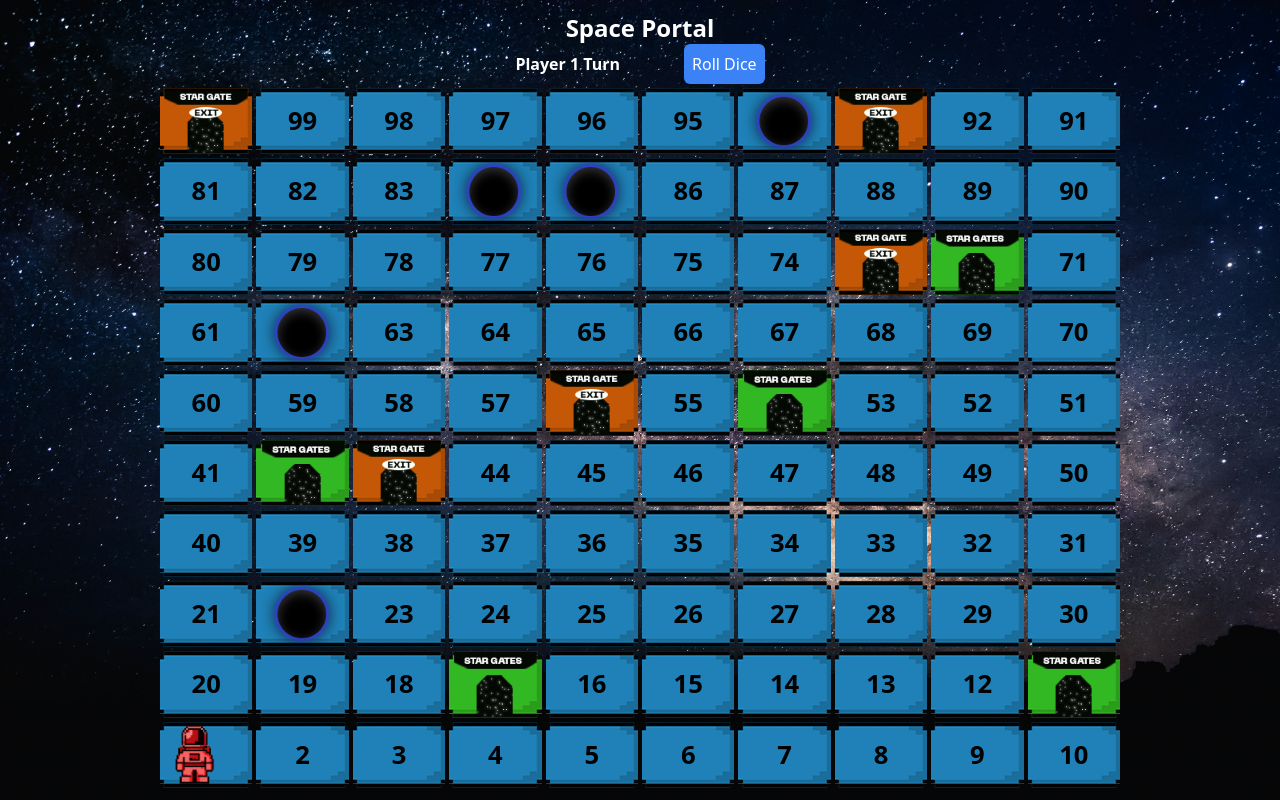
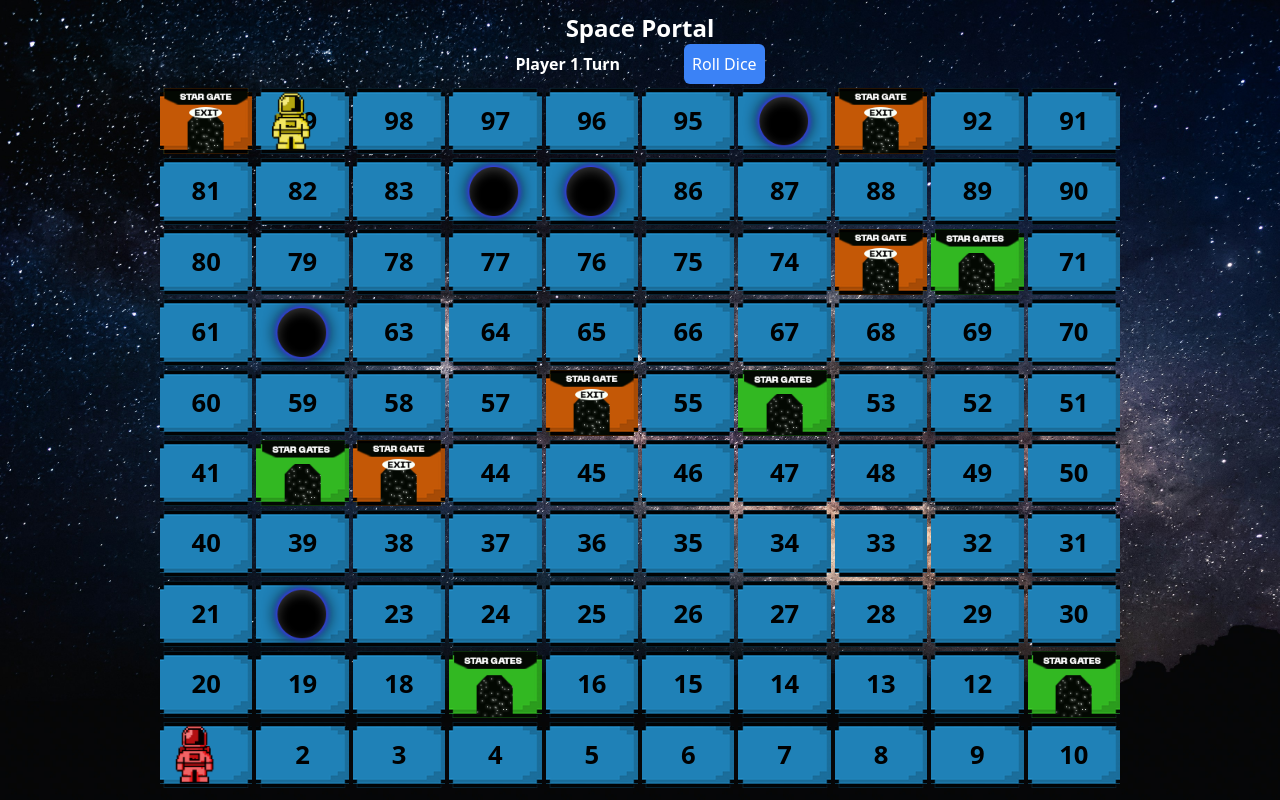
Before and after one commit to adi-1108/SnakeLadder_JS, a React (Vite) app: page / in a window 1280 px wide. Built offline with nearby package versions, Linux system fonts and the light colour scheme.

Commit message:
fixed winner condition

```diff
--- a/src/components/new/Board.jsx
+++ b/src/components/new/Board.jsx
@@ -10,7 +10,7 @@ const Board = () => {
   const gridBg = ["/new/grid-boxv1.webp"];
 
   const [players, setPlayers] = useState([
-    { id: 1, position: 1, image: "/player1.webp" },
+    { id: 1, position: 99, image: "/player1.webp" },
     { id: 2, position: 1, image: "/player2.webp" },
   ]);
   const [currentPlayer, setCurrentPlayer] = useState(0);
@@ -100,6 +100,8 @@ const Board = () => {
   const playersOnCell = players.filter((player) => player.position === 100);
 
   let isWinner = playersOnCell[0]?.position === 100;
+  // console.log(playersOnCell[0].id);
+  console.log(isWinner);
 
   return (
     <div className="flex flex-col items-center">
@@ -142,7 +144,7 @@ const Board = () => {
           onClose={() => setIsModalOpen(false)}
         >
           <div>
-            {currentPlayer === 0 ? "Player 1" : "Player 2"} is the Winner
+            {playersOnCell[0].id === 1 ? "Player 1" : "Player 2"} is the Winner
           </div>
         </Modal>
       )}
```
